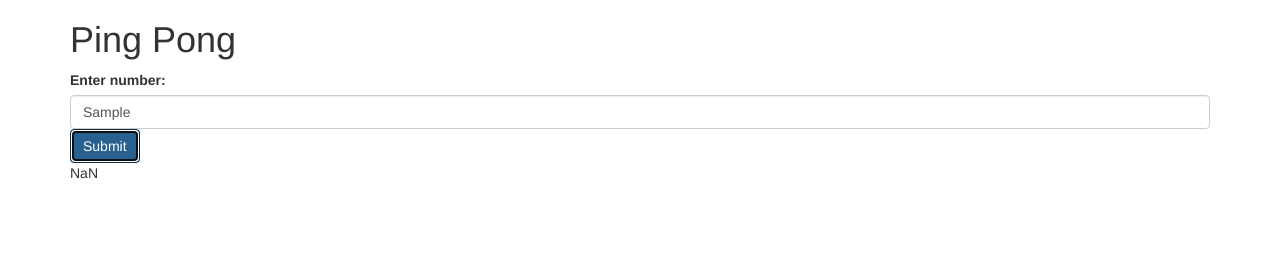
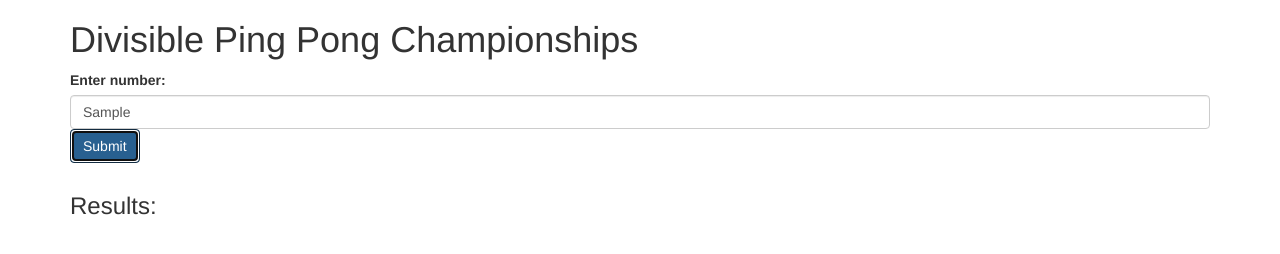
Before and after one commit to georgeolson92/pingpong, a plain HTML site: page index.html in a window 1280 px wide. Both pictures are taken after typing "Sample" into the empty fields and a click on the button "Submit". Drawn offline with nearby package versions, Linux system fonts and the light colour scheme.

Commit message:
Add adjustments to slayout of page, readme.md

```diff
--- a/css/styles.css
+++ b/css/styles.css
@@ -0,0 +1,4 @@
+#result {
+  display: none;
+  margin-top: 30px;
+}
--- a/index.html
+++ b/index.html
@@ -10,7 +10,7 @@
   </head>
   <body>
     <div class="container">
-      <h1>Ping Pong</h1>
+      <h1>Divisible Ping Pong Championships</h1>
 
       <form id="pingpong">
         <label for="input-number">Enter number:</label>
@@ -19,8 +19,10 @@
       </form>
 
       <div id="result">
-        <p>Result:</p>
+        <h3>Results:</h3>
+        <ul id="results">
 
+        </ul>
       </div>
     </div>
   </body>
--- a/js/scripts.js
+++ b/js/scripts.js
@@ -1,4 +1,10 @@
 // Back End
+
+function countDown(inputNumber){
+  for (var index = 1; index <= inputNumber; index += 1){
+    $("#results").append("<li>" + isDivisible(index) + " </li>");
+  }
+}
 
 function isDivisible (inputNumber){
   if ((inputNumber % 15) === 0){
@@ -17,11 +23,15 @@ function isDivisible (inputNumber){
 $(document).ready(function(){
   $("form#pingpong").submit(function(event){
     event.preventDefault();
+    $("#results li").remove();
 
     var inputNumber = parseInt($("input#input-number").val());
+    var result = countDown(inputNumber);
 
-    var result = isDivisible(inputNumber);
+    // var result = isDivisible(inputNumber);
+    //
+    // $("#result").text(result);
 
-    $("#result").text(result);
+    $("#result").fadeIn();
   });
 });
```
Also changed, not shown: 1 other file.
